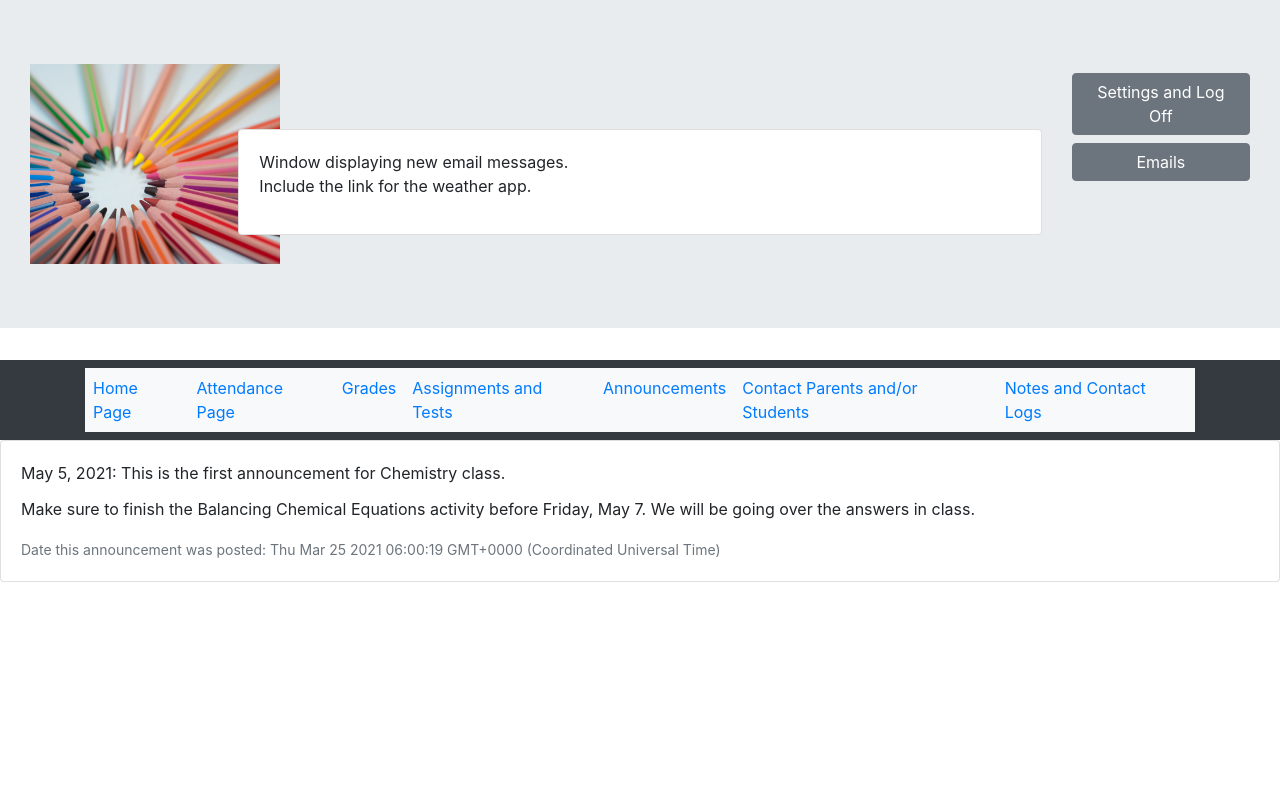
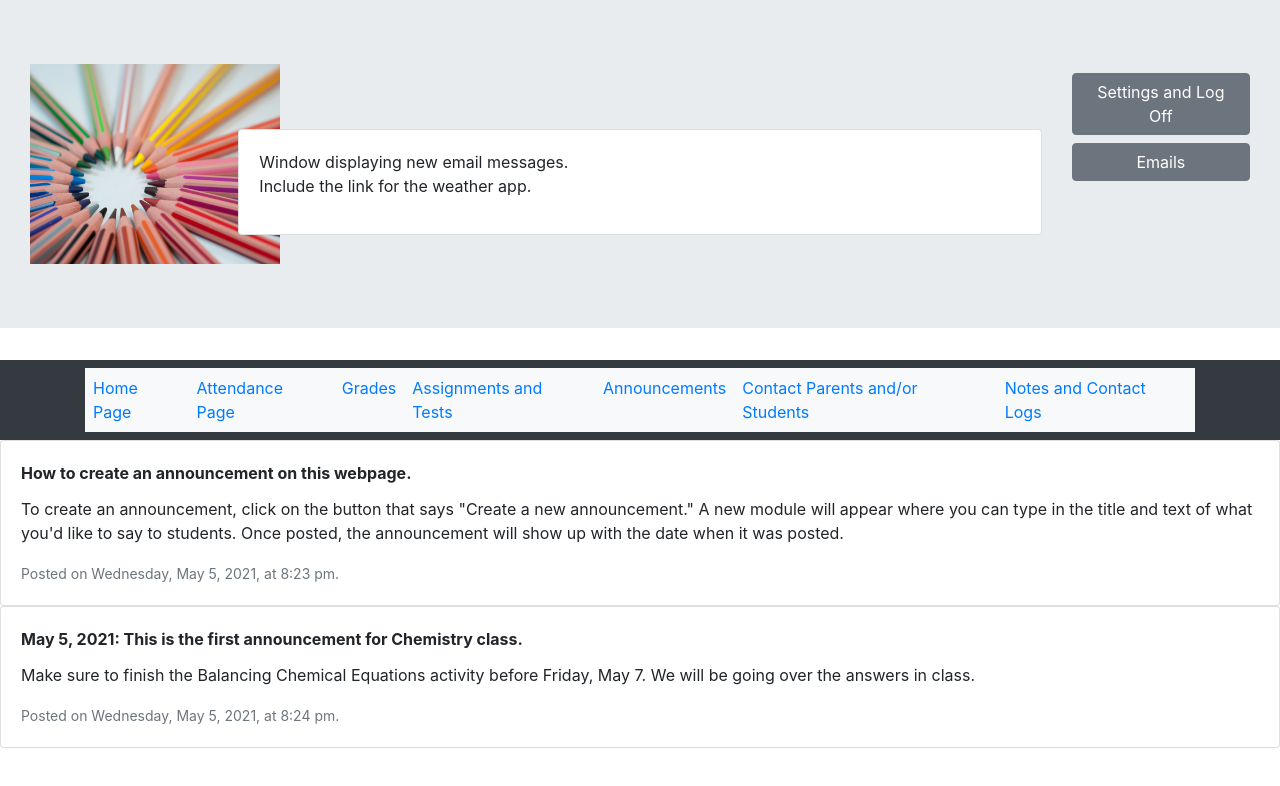
Before and after one commit to evangelinedrink/Portfolio_Project_React, a React (Create React App) app: page /announcements in a window 1280 px wide. Shown: the top 786 px of the page. Built offline with nearby package versions, Linux system fonts and the light colour scheme.

Commit message:
Announcements in Array and Displayed in the component

```diff
--- a/src/components/announcementComponent.js
+++ b/src/components/announcementComponent.js
@@ -1,30 +1,35 @@
 import React, {Component} from "react";
 import {Card, CardBody, Button, CardTitle, CardText} from "reactstrap";
+import ANNOUNCEMENTS from "../shared/Announcements.js";
 
 class Announcements extends Component {
     constructor(props){
         super(props);
         this.state= {
+            announcements: ANNOUNCEMENTS,
             selectedAnnouncement: null, //When the user selects an announcement, this value of null will change.
         }
     }
 
     //Method that will run when the user selects an announcement.
-    onAnnouncementSelect(announcements){
-        this.setState({selectedAnnouncement: announcements}) //this.setState will change the value of the selected announcement's property of state.
-    }
+   // onAnnouncementSelect(announcements){
+  //      this.setState({selectedAnnouncement: announcements}) //this.setState will change the value of the selected announcement's property of state.
+ //   }
+
     render(){
         return(
             <div>
-                <Card>
-                    <CardBody>
-                        <CardTitle>May 5, 2021: This is the first announcement for Chemistry class.</CardTitle>
-                        <CardText>Make sure to finish the Balancing Chemical Equations activity before Friday, May 7. We will be going over the answers in class.</CardText>
-                        <CardText>
-                            <small className="text-muted">Date this announcement was posted: {Date()} </small>
-                        </CardText>
-                    </CardBody>
-                </Card>
+                {/*Use the map array method to go through the ANNOUNCEMENTS array and create a card for each element in the array. If you don't do this map() method on each element of the array, the announcements will not show up.*/}
+                {this.state.announcements.map(announcement=>
+                    <Card key={announcement.id}> {/*Always have a key attribute (id) for any element in an array. This key will always be placed on the topmost element in each array item.*/}
+                        <CardBody>
+                            <CardTitle><b>{announcement.title}</b></CardTitle> {/*The <b> makes the text bolded. */}
+                            <CardText>{announcement.body}</CardText>
+                            <CardText>
+                                <small className="text-muted">{announcement.date}</small>
+                            </CardText>
+                        </CardBody>
+                    </Card>)}
             </div>
         )
     };
--- a/src/shared/Announcements.js
+++ b/src/shared/Announcements.js
@@ -2,14 +2,16 @@
 export const ANNOUNCEMENTS= [
     {
         id:0,
-        announcementTitle: "How to create an announcement on this webpage.",
-        announcementBody: "To create an announcement, click on the button that says `Create a new announcement.` A new module will appear where you can type in the title and text of what you'd like to say to students. Once posted, the announcement will show up with the date when it was posted.",
-        announcementDate: "Posted on Wednesday, May 5, 2021, at 8:23 pm.",
+        title: "How to create an announcement on this webpage.",
+        body: "To create an announcement, click on the button that says \"Create a new announcement.\" A new module will appear where you can type in the title and text of what you'd like to say to students. Once posted, the announcement will show up with the date when it was posted.",
+        date: "Posted on Wednesday, May 5, 2021, at 8:23 pm.",
     },
     {
         id: 1,
-        announcementTitle: "May 5, 2021: This is the first announcement for Chemistry class.",
-        announcementBody: "Make sure to finish the Balancing Chemical Equations activity before Friday, May 7. We will be going over the answers in class.",
-        announcementDate: "Posted on Wednesday, May 5, 2021, at 8:24 pm.",
+        title: "May 5, 2021: This is the first announcement for Chemistry class.",
+        body: "Make sure to finish the Balancing Chemical Equations activity before Friday, May 7. We will be going over the answers in class.",
+        date: "Posted on Wednesday, May 5, 2021, at 8:24 pm.",
     },
 ]
+
+export default ANNOUNCEMENTS;
```
